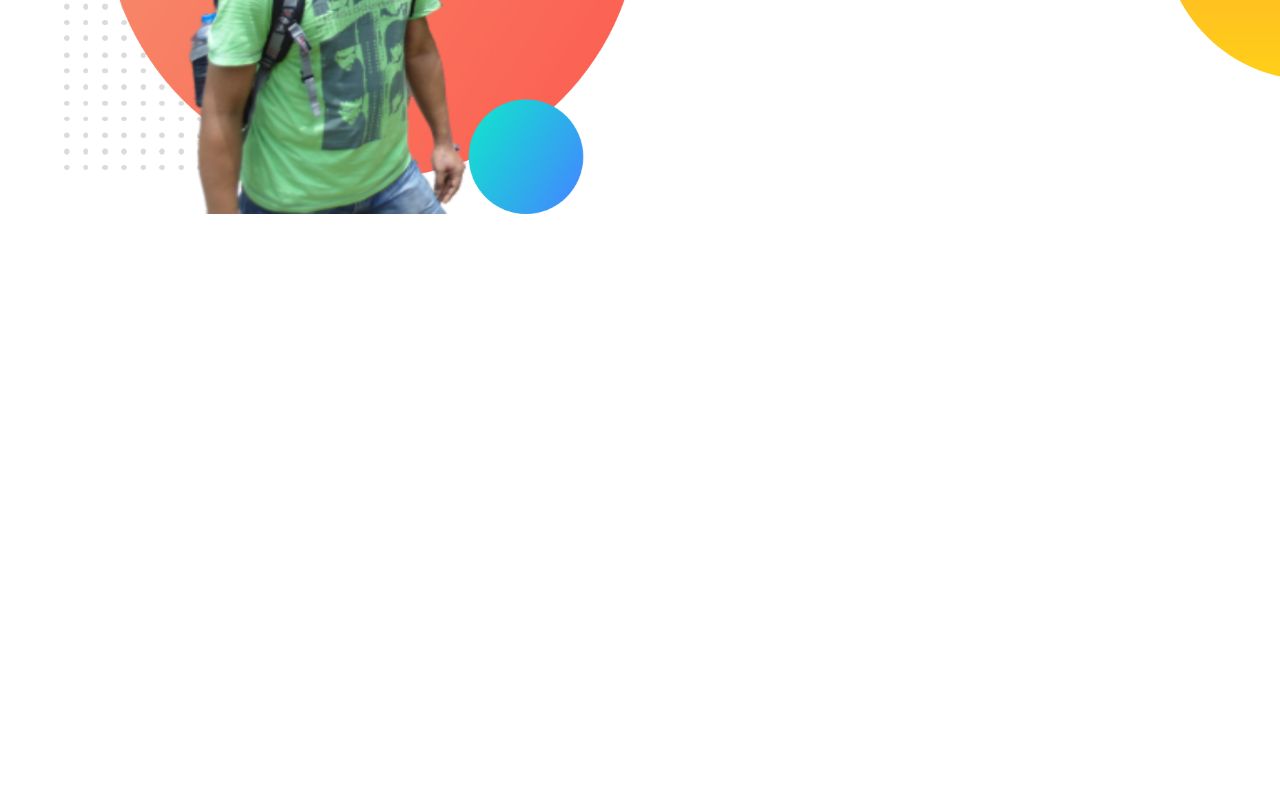
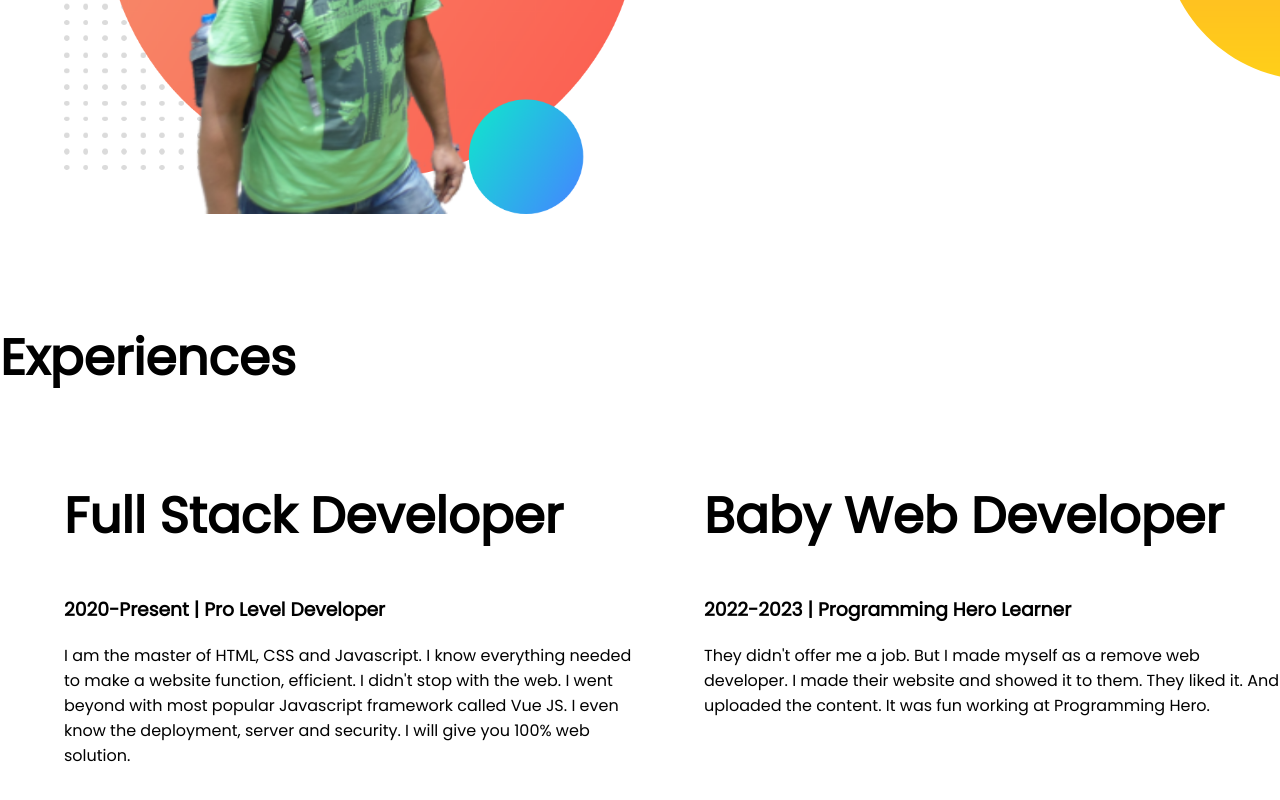
Before and after one commit to pritthwiraz/developer-portfolio, a plain HTML site: page index.html in a window 1280 px wide. Shown: the part 1037-1837 px from the top of the page. Before the commit the page ends 1358 px from the top, so only its background shows below. Drawn offline with Linux system fonts and the light colour scheme.

Commit message:
experince section

```diff
--- a/index.html
+++ b/index.html
@@ -13,7 +13,7 @@
 </head>
 
 <body>
-    <section class="top-banner">
+    <section class="top-banner flexible-container">
         <div class="half-width">
             <h1>Welcome To</h1>
             <h1><span class="name">Pritthwi Raz</span> World!</h1>
@@ -29,7 +29,7 @@
             <img src="images/pritthwiraz.png" alt="">
         </div>
     </section>
-    <section class="dream-big">
+    <section class="dream-big flexible-container">
         <div class="half-width">
             <img src="images/pritthwiraz.png" alt="">
         </div>
@@ -41,7 +41,25 @@
             <a class="link-button" href="">DOWNLOAD RESUME</a>
         </div>
     </section>
-
+    <section class="experience-area">
+        <h1>Experiences</h1>
+        <div class="flexible-container">
+            <div class="half-width">
+                <h1>Full Stack Developer</h1>
+                <h3>2020-Present | Pro Level Developer</h3>
+                <p>I am the master of HTML, CSS and Javascript. I know everything needed to make a website function,
+                    efficient. I didn't stop with the web. I went beyond with most popular Javascript framework called
+                    Vue JS. I even know the deployment, server and security. I will give you 100% web solution.</p>
+            </div>
+            <div class="half-width">
+                <h1>Baby Web Developer</h1>
+                <h3>2022-2023 | Programming Hero Learner</h3>
+                <p>They didn't offer me a job. But I made myself as a remove web developer. I made their website and
+                    showed
+                    it to them. They liked it. And uploaded the content. It was fun working at Programming Hero.</p>
+            </div>
+        </div>
+    </section>
 </body>
 
 </html>
--- a/style.css
+++ b/style.css
@@ -11,7 +11,7 @@
     color: orange;
 }
 
-section {
+.flexible-container {
     display: flex;
     margin-bottom: 100px;
 }
```
